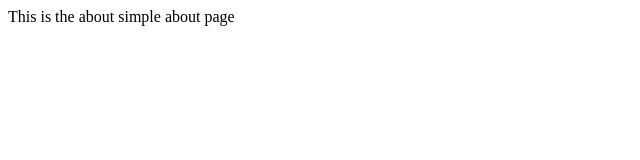
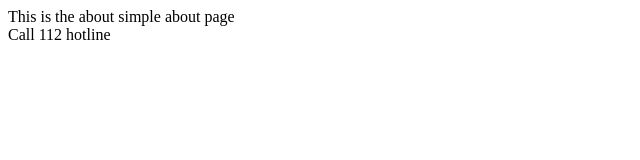
Before and after one commit to arnaud-devs/Gym-Git-Exercise-Solutions, a plain HTML site: page about.html in a window 1280 px wide. Shown: the whole page, without its empty margins (0-640 px from the left). Drawn offline with Linux system fonts and the light colour scheme.

Commit message:
feat: adding footer to about us page

```diff
--- a/about.html
+++ b/about.html
@@ -7,5 +7,8 @@
 </head>
 <body>
     This is the about simple  about page
+    <footer>
+        Call 112 hotline
+    </footer>
 </body>
 </html>
```
